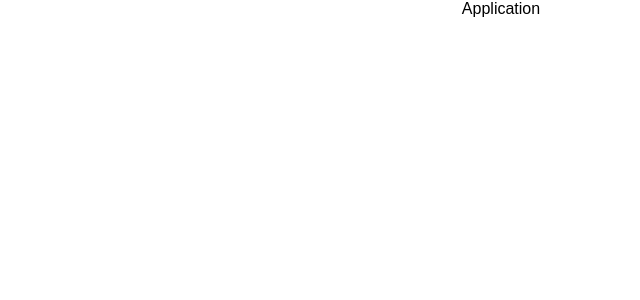
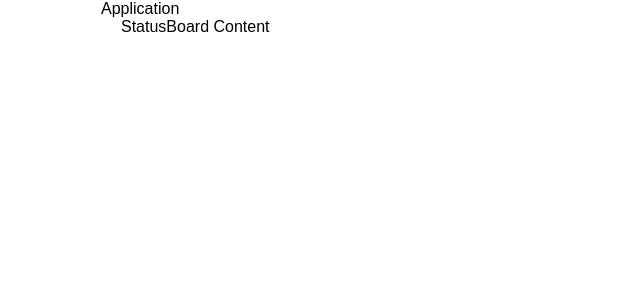
Before and after one commit to DannyCrews/train-departure-board, a React (Create React App) app: page / in a window 1280 px wide. Shown: the top 300 px of the page, without its empty margins (139-779 px from the left). Built offline with nearby package versions, Linux system fonts and the light colour scheme.

Commit message:
Define components and import StatusBoard into App

```diff
--- a/src/App.css
+++ b/src/App.css
@@ -1,3 +1,8 @@
 .App {
-  text-align: center;
+  max-width: 800px;
+  margin: 0 auto;
 }
+
+.App-content {
+  margin: 0 20px;
+}
--- /dev/null
+++ b/src/App.jsx
@@ -0,0 +1,27 @@
+import React, { Component } from 'react';
+import './App.css';
+import StatusBoard from './components/StatusBoard';
+
+class App extends Component {
+
+  renderContent() {
+    return (
+      <span>
+      <StatusBoard/>
+      </span>
+    );
+  }
+
+  render() {
+    return (
+      <div className="App">
+        Application
+        <main className="App-content">
+          {this.renderContent()}
+        </main>
+      </div>
+    );
+  }
+}
+
+export default App;
--- a/src/App.js
+++ b/src/components/StatusBoard.jsx
@@ -1,14 +1,16 @@
 import React, { Component } from 'react';
-import './App.css';
 
-class App extends Component {
+class StatusBoard extends Component {
+
   render() {
     return (
       <div className="App">
-        Application
+        StatusBoard Content
       </div>
     );
   }
+
 }
 
-export default App;
+
+export default StatusBoard;
```
Also changed, not shown: src/components/Clock.jsx (added), src/components/Date.jsx (added), src/components/DepartureInfo.jsx (added), src/components/Departures.jsx (added).
